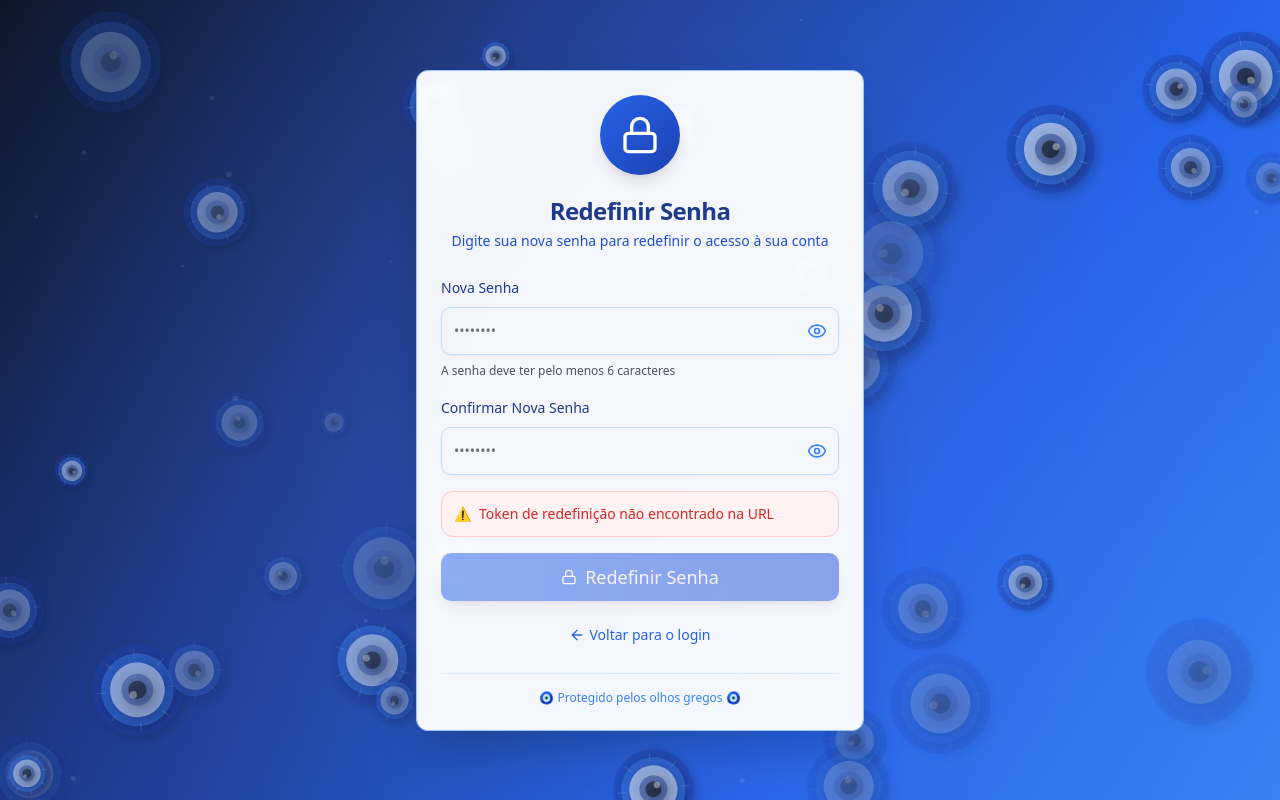
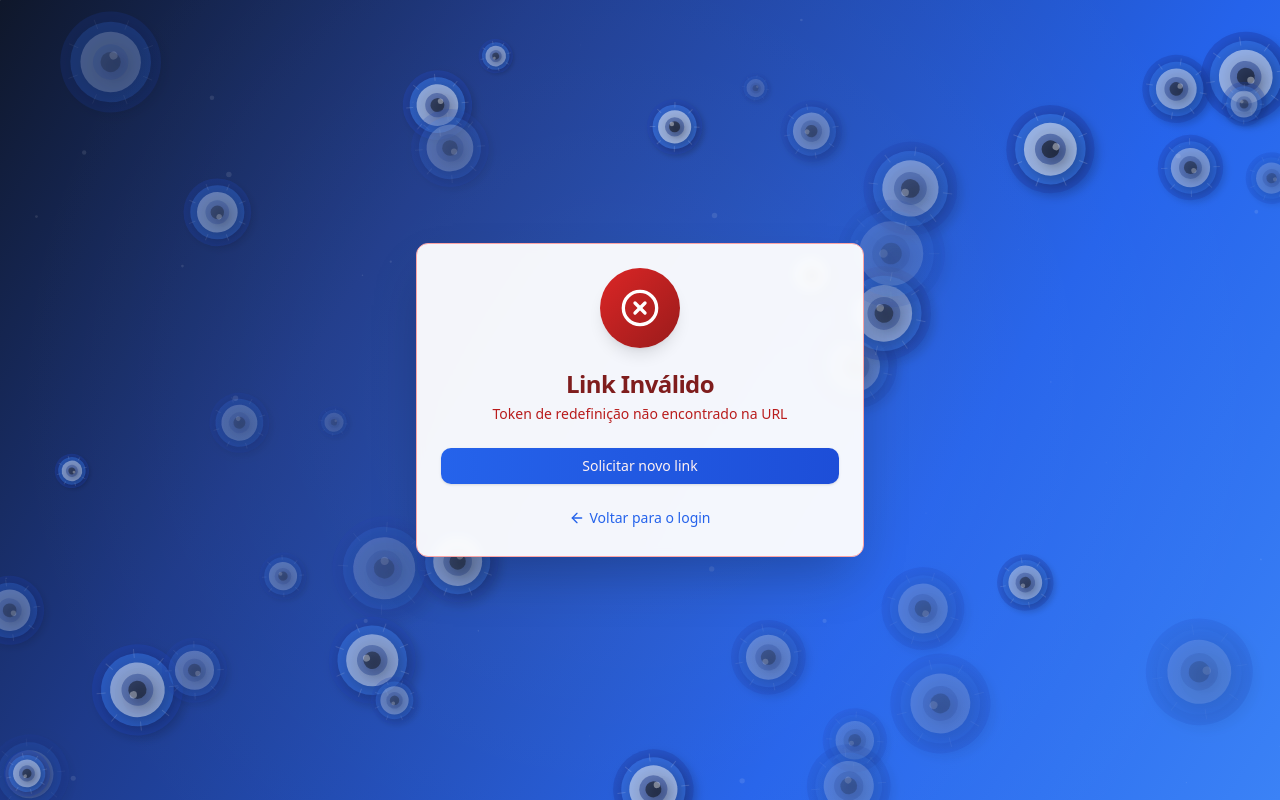
Before and after one commit to julioTiTE/Planner, a Next.js app: page /reset-password in a window 1280 px wide. Built offline with nearby package versions, Linux system fonts and the light colour scheme.

Commit message:
Fix: versão do date-fns compatível com react-day-picker

```diff
--- /dev/null
+++ b/src/app/api/health/route.ts
@@ -0,0 +1,23 @@
+import { NextResponse } from 'next/server';
+import { query } from '@/lib/database/config';
+
+export async function GET() {
+  try {
+    // Faz uma query simples para manter conexão ativa
+    await query('SELECT 1');
+
+    return NextResponse.json({
+      status: 'ok',
+      timestamp: new Date().toISOString(),
+      database: 'connected'
+    });
+  } catch (error) {
+    console.error('Health check failed:', error);
+
+    return NextResponse.json({
+      status: 'error',
+      message: 'Database connection failed',
+      timestamp: new Date().toISOString()
+    }, { status: 500 });
+  }
+}
--- a/src/app/esqueci-senha/page.tsx
+++ b/src/app/esqueci-senha/page.tsx
@@ -1,6 +1,7 @@
 "use client"
 
 import { useState } from "react"
+import { useRouter } from "next/navigation"
 import Link from "next/link"
 import { ArrowLeft, Mail, Send } from "lucide-react"
 import { Button } from "@/components/ui/button"
@@ -12,43 +13,50 @@ import { GreekEyeBackground } from "@/components/greek-eye-background"
 export default function ForgotPasswordPage() {
   const [email, setEmail] = useState("")
   const [isLoading, setIsLoading] = useState(false)
-  const [message, setMessage] = useState("")
   const [error, setError] = useState("")
-  const [isSubmitted, setIsSubmitted] = useState(false)
+  const router = useRouter()
 
   const handleSubmit = async (e: React.FormEvent) => {
     e.preventDefault()
     setError("")
-    setMessage("")
     setIsLoading(true)
 
     try {
-      const response = await fetch("/api/forgot-password", {
-        method: "POST",
-        headers: { "Content-Type": "application/json" },
-        body: JSON.stringify({ email }),
-      })
+      // Verificar se o email existe no localStorage
+      const existingUsers = JSON.parse(localStorage.getItem("users") || "[]")
+      const userExists = existingUsers.some((user: any) => user.email === email)
 
-      const data = await response.json()
-
-      if (!response.ok) {
-        throw new Error(data.message || "Erro ao processar solicitação")
+      if (!userExists) {
+        setError("Email não encontrado. Verifique o email digitado.")
+        setIsLoading(false)
+        return
       }
 
-      setMessage(data.message)
-      setIsSubmitted(true)
+      // Se o email existe, gerar um token de redefinição
+      const resetToken = Array.from(crypto.getRandomValues(new Uint8Array(32)))
+        .map(b => b.toString(16).padStart(2, '0'))
+        .join('')
 
-      // Em desenvolvimento, mostrar o link direto
-      if (process.env.NODE_ENV === 'development' && data.resetLink) {
-        console.log('🔗 Link de reset:', data.resetLink)
-        setMessage(
-          `${data.message}\n\n🔗 Link de desenvolvimento: ${data.resetLink}`
-        )
+      // Salvar o token com o email associado
+      const resetData = {
+        email: email,
+        token: resetToken,
+        createdAt: new Date().toISOString(),
+        expiresAt: new Date(Date.now() + 3600000).toISOString() // Expira em 1 hora
       }
 
+      // Armazenar no localStorage
+      localStorage.setItem("resetToken", JSON.stringify(resetData))
+
+      // Aguardar um pouco para simular processamento
+      await new Promise(resolve => setTimeout(resolve, 500))
+
+      // Redirecionar para a página de redefinição com o token
+      router.push(`/reset-password?token=${resetToken}`)
+
     } catch (error: unknown) {
-      const errorMessage = error instanceof Error ? error.message : "Erro ao processar solicitação"
-      setError(errorMessage)
+      console.error("Erro ao processar solicitação:", error)
+      setError("Erro ao processar solicitação. Tente novamente.")
     } finally {
       setIsLoading(false)
     }
@@ -69,12 +77,11 @@ export default function ForgotPasswordPage() {
               Esqueceu sua senha?
             </CardTitle>
             <CardDescription className="text-blue-700">
-              Digite seu email para receber um link de redefinição de senha
+              Digite seu email para redefinir sua senha
             </CardDescription>
           </CardHeader>
 
           <CardContent className="space-y-6">
-            {!isSubmitted ? (
             <form onSubmit={handleSubmit} className="space-y-4">
               <div className="space-y-2">
                 <Label htmlFor="email" className="text-blue-900 font-medium">
@@ -118,39 +125,16 @@ export default function ForgotPasswordPage() {
                         d="M4 12a8 8 0 018-8V0C5.373 0 0 5.373 0 12h4zm2 5.291A7.962 7.962 0 014 12H0c0 3.042 1.135 5.824 3 7.938l3-2.647z"
                       />
                     </svg>
-                      Enviando...
+                    Verificando...
                   </span>
                 ) : (
                   <span className="flex items-center justify-center">
                     <Send className="mr-2 h-5 w-5" />
-                      Enviar Link
+                    Continuar
                   </span>
                 )}
               </Button>
             </form>
-            ) : (
-              <div className="text-center space-y-4">
-                <div className="text-green-600 bg-green-50 p-4 rounded-lg border border-green-200">
-                  <div className="flex items-center justify-center mb-2">
-                    <Mail className="w-6 h-6 mr-2" />
-                    <span className="font-medium">Email enviado!</span>
-                  </div>
-                  <p className="text-sm whitespace-pre-line">{message}</p>
-                </div>
-
-                <Button
-                  variant="outline"
-                  onClick={() => {
-                    setIsSubmitted(false)
-                    setEmail("")
-                    setMessage("")
-                  }}
-                  className="w-full"
-                >
-                  Enviar novamente
-                </Button>
-              </div>
-            )}
 
             <div className="text-center">
               <Link
--- a/src/app/reset-password/ResetPasswordForm.tsx
+++ b/src/app/reset-password/ResetPasswordForm.tsx
@@ -3,7 +3,7 @@
 import { useState, useEffect } from "react"
 import { useRouter, useSearchParams } from "next/navigation"
 import Link from "next/link"
-import { Eye, EyeOff, Lock, CheckCircle, ArrowLeft } from "lucide-react"
+import { Eye, EyeOff, Lock, CheckCircle, ArrowLeft, XCircle } from "lucide-react"
 import { Button } from "@/components/ui/button"
 import { Input } from "@/components/ui/input"
 import { Label } from "@/components/ui/label"
@@ -15,6 +15,7 @@ export default function ResetPasswordPage() {
   const searchParams = useSearchParams()
 
   const [token, setToken] = useState("")
+  const [userEmail, setUserEmail] = useState("")
   const [newPassword, setNewPassword] = useState("")
   const [confirmPassword, setConfirmPassword] = useState("")
   const [showPassword, setShowPassword] = useState(false)
@@ -22,14 +23,40 @@ export default function ResetPasswordPage() {
   const [isLoading, setIsLoading] = useState(false)
   const [error, setError] = useState("")
   const [isSuccess, setIsSuccess] = useState(false)
+  const [isValidToken, setIsValidToken] = useState(false)
 
-  // Pegar token da URL
+  // Validar token ao carregar a página
   useEffect(() => {
     const tokenFromUrl = searchParams.get('token')
-    if (tokenFromUrl) {
-      setToken(tokenFromUrl)
-    } else {
+    if (!tokenFromUrl) {
       setError("Token de redefinição não encontrado na URL")
+      return
+    }
+
+    setToken(tokenFromUrl)
+
+    try {
+      const resetData = JSON.parse(localStorage.getItem("resetToken") || "{}")
+
+      if (!resetData.token || resetData.token !== tokenFromUrl) {
+        setError("Token inválido ou expirado")
+        return
+      }
+
+      // Verificar se o token expirou
+      const expiresAt = new Date(resetData.expiresAt)
+      if (new Date() > expiresAt) {
+        setError("Token expirado. Solicite um novo link.")
+        localStorage.removeItem("resetToken")
+        return
+      }
+
+      // Token válido
+      setIsValidToken(true)
+      setUserEmail(resetData.email)
+    } catch (error) {
+      console.error("Erro ao validar token:", error)
+      setError("Erro ao validar token")
     }
   }, [searchParams])
 
@@ -44,6 +71,11 @@ export default function ResetPasswordPage() {
     e.preventDefault()
     setError("")
 
+    if (!isValidToken) {
+      setError("Token inválido. Solicite um novo link.")
+      return
+    }
+
     // Validações
     const passwordError = validatePassword(newPassword)
     if (passwordError) {
@@ -56,25 +88,22 @@ export default function ResetPasswordPage() {
       return
     }
 
-    if (!token) {
-      setError("Token de redefinição não encontrado")
-      return
-    }
-
     setIsLoading(true)
 
     try {
-      const response = await fetch("/api/reset-password", {
-        method: "POST",
-        headers: { "Content-Type": "application/json" },
-        body: JSON.stringify({ token, newPassword }),
+      // Atualizar a senha do usuário
+      const users = JSON.parse(localStorage.getItem("users") || "[]")
+      const updatedUsers = users.map((user: any) => {
+        if (user.email === userEmail) {
+          return { ...user, password: newPassword }
+        }
+        return user
       })
 
-      const data = await response.json()
+      localStorage.setItem("users", JSON.stringify(updatedUsers))
 
-      if (!response.ok) {
-        throw new Error(data.message || "Erro ao redefinir senha")
-      }
+      // Limpar o token usado
+      localStorage.removeItem("resetToken")
 
       setIsSuccess(true)
 
@@ -84,13 +113,62 @@ export default function ResetPasswordPage() {
       }, 3000)
 
     } catch (error: unknown) {
-      const errorMessage = error instanceof Error ? error.message : "Erro ao redefinir senha"
-      setError(errorMessage)
+      console.error("Erro ao redefinir senha:", error)
+      setError("Erro ao redefinir senha. Tente novamente.")
     } finally {
       setIsLoading(false)
     }
   }
 
+  // Se token inválido ou expirado
+  if (!isValidToken && error) {
+    return (
+      <main className="min-h-screen flex items-center justify-center relative overflow-hidden">
+        <GreekEyeBackground />
+        <div className="relative z-10 w-full max-w-md">
+          <Card className="shadow-2xl border-red-300 bg-white/95 backdrop-blur-sm">
+            <CardHeader className="space-y-1 text-center">
+              <div className="flex justify-center mb-4">
+                <div className="w-20 h-20 rounded-full bg-gradient-to-br from-red-600 to-red-800 flex items-center justify-center shadow-lg">
+                  <XCircle className="w-10 h-10 text-white" />
+                </div>
+              </div>
+              <CardTitle className="text-2xl font-bold text-red-900 mb-2">
+                Link Inválido
+              </CardTitle>
+              <CardDescription className="text-red-700">
+                {error}
+              </CardDescription>
+            </CardHeader>
+
+            <CardContent className="space-y-6">
+              <div className="text-center">
+                <Link href="/forgot-password">
+                  <Button
+                    className="w-full bg-gradient-to-r from-blue-600 to-blue-700 hover:from-blue-700 hover:to-blue-800"
+                  >
+                    Solicitar novo link
+                  </Button>
+                </Link>
+              </div>
+
+              <div className="text-center">
+                <Link
+                  href="/login"
+                  className="inline-flex items-center text-sm text-blue-600 hover:text-blue-800 hover:underline"
+                >
+                  <ArrowLeft className="w-4 h-4 mr-1" />
+                  Voltar para o login
+                </Link>
+              </div>
+            </CardContent>
+          </Card>
+        </div>
+      </main>
+    )
+  }
+
+  // Se sucesso
   if (isSuccess) {
     return (
       <main className="min-h-screen flex items-center justify-center relative overflow-hidden">
@@ -132,6 +210,7 @@ export default function ResetPasswordPage() {
     )
   }
 
+  // Formulário de redefinição
   return (
     <main className="min-h-screen flex items-center justify-center relative overflow-hidden">
       <GreekEyeBackground />
@@ -147,7 +226,7 @@ export default function ResetPasswordPage() {
               Redefinir Senha
             </CardTitle>
             <CardDescription className="text-blue-700">
-              Digite sua nova senha para redefinir o acesso à sua conta
+              Digite sua nova senha para {userEmail}
             </CardDescription>
           </CardHeader>
 
@@ -214,7 +293,7 @@ export default function ResetPasswordPage() {
               <Button
                 type="submit"
                 className="w-full bg-gradient-to-r from-blue-600 to-blue-700 hover:from-blue-700 hover:to-blue-800 h-12 text-lg font-medium shadow-lg"
-                disabled={isLoading || !token}
+                disabled={isLoading}
               >
                 {isLoading ? (
                   <span className="flex items-center justify-center">
--- a/tsconfig.json
+++ b/tsconfig.json
@@ -1,6 +1,6 @@
 {
   "compilerOptions": {
-    "baseUrl": "./src",
+    "ignoreDeprecations": "6.0",
     "target": "ES2017",
     "lib": ["dom", "dom.iterable", "esnext"],
     "allowJs": true,
@@ -20,9 +20,9 @@
       }
     ],
     "paths": {
-      "@/*": ["*"]
+      "@/*": ["./src/*"]
     }
   },
-  "include": ["next-env.d.ts", "**/*.ts", "**/*.tsx", ".next/types/**/*.ts", "tailwind.config.tss", "tailwind.config.js"],
+  "include": ["next-env.d.ts", "**/*.ts", "**/*.tsx", ".next/types/**/*.ts"],
   "exclude": ["node_modules"]
 }
```
Lines whose indentation alone changed are shown as unchanged.
